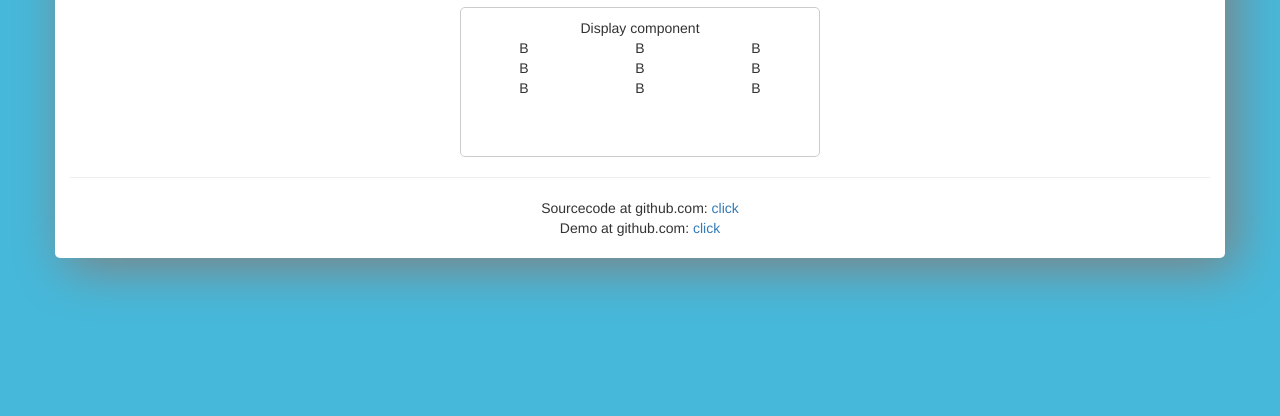
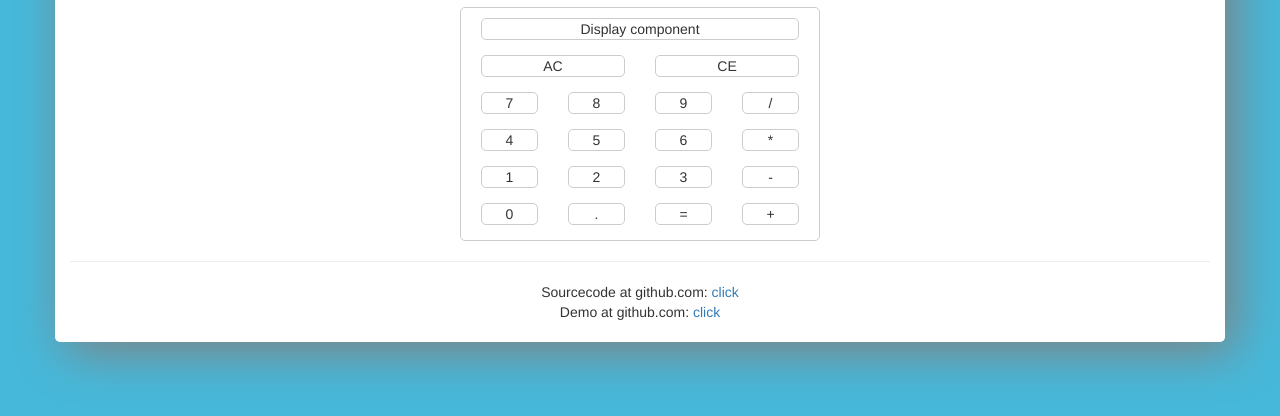
Before and after one commit to daveyx/fcc-calculator, a React app: page / in a window 1280 px wide. Shown: the part 122-538 px from the top of the page. Built offline with nearby package versions, Linux system fonts and the light colour scheme.

Commit message:
init components

```diff
--- a/dev/css/style.css
+++ b/dev/css/style.css
@@ -27,7 +27,14 @@ body {
   min-height: 150px;
 }
 
+.main .row {
+  padding-bottom: 15px;
+}
 
+.button, .display {
+  border: solid 1px #ccc;
+  border-radius: 5px;
+}
 
 footer {
   padding-bottom: 20px;
--- a/dev/js/components/app.js
+++ b/dev/js/components/app.js
@@ -20,7 +20,7 @@ export default class App extends Component {
       <div className="wrapper">
         <Grid className="content app">
           <Row>
-            <Col xs={8} xsOffset={2}>
+            <Col xs={10} xsOffset={1}>
               <h1 className="text-center">
                 Free Code Camp - JavaScript Calculator<br />
                 <small>by <a href="http://www.daveyx.ga" target="_blank" title="daveyx">daveyx</a></small>
--- a/dev/js/components/button.js
+++ b/dev/js/components/button.js
@@ -16,8 +16,8 @@ export default class Button extends Component {
 
   render() {
     return(
-            <div className="">
-              B
+            <div className="button">
+              {this.props.value}
             </div>
     );
   }
--- a/dev/js/components/calculator.js
+++ b/dev/js/components/calculator.js
@@ -25,36 +25,67 @@ export default class Calculator extends Component {
                 </Col>
               </Row>
               <Row>
-                <Col xs={4}>
-                  <Button />
+                <Col xs={6}>
+                  <Button value="AC" />
                 </Col>
-                <Col xs={4}>
-                  <Button />
-                </Col>
-                <Col xs={4}>
-                  <Button />
+                <Col xs={6}>
+                  <Button value="CE" />
                 </Col>
               </Row>
               <Row>
-                <Col xs={4}>
-                  <Button />
+                <Col xs={3}>
+                  <Button value="7" />
                 </Col>
-                <Col xs={4}>
-                  <Button />
+                <Col xs={3}>
+                  <Button value="8" />
                 </Col>
-                <Col xs={4}>
-                  <Button />
+                <Col xs={3}>
+                  <Button value="9" />
+                </Col>
+                <Col xs={3}>
+                  <Button value="/" />
                 </Col>
               </Row>
               <Row>
-                <Col xs={4}>
-                  <Button />
+                <Col xs={3}>
+                  <Button value="4" />
                 </Col>
-                <Col xs={4}>
-                  <Button />
+                <Col xs={3}>
+                  <Button value="5" />
                 </Col>
-                <Col xs={4}>
-                  <Button />
+                <Col xs={3}>
+                  <Button value="6" />
+                </Col>
+                <Col xs={3}>
+                  <Button value="*" />
+                </Col>
+              </Row>
+              <Row>
+                <Col xs={3}>
+                  <Button value="1" />
+                </Col>
+                <Col xs={3}>
+                  <Button value="2" />
+                </Col>
+                <Col xs={3}>
+                  <Button value="3" />
+                </Col>
+                <Col xs={3}>
+                  <Button value="-" />
+                </Col>
+              </Row>
+              <Row>
+                <Col xs={3}>
+                  <Button value="0" />
+                </Col>
+                <Col xs={3}>
+                  <Button value="." />
+                </Col>
+                <Col xs={3}>
+                  <Button value="=" />
+                </Col>
+                <Col xs={3}>
+                  <Button value="+" />
                 </Col>
               </Row>
             </div>
--- a/dev/js/components/display.js
+++ b/dev/js/components/display.js
@@ -16,7 +16,7 @@ export default class Display extends Component {
 
   render() {
     return(
-            <div>
+            <div className="display">
               Display component
             </div>
     );
```
